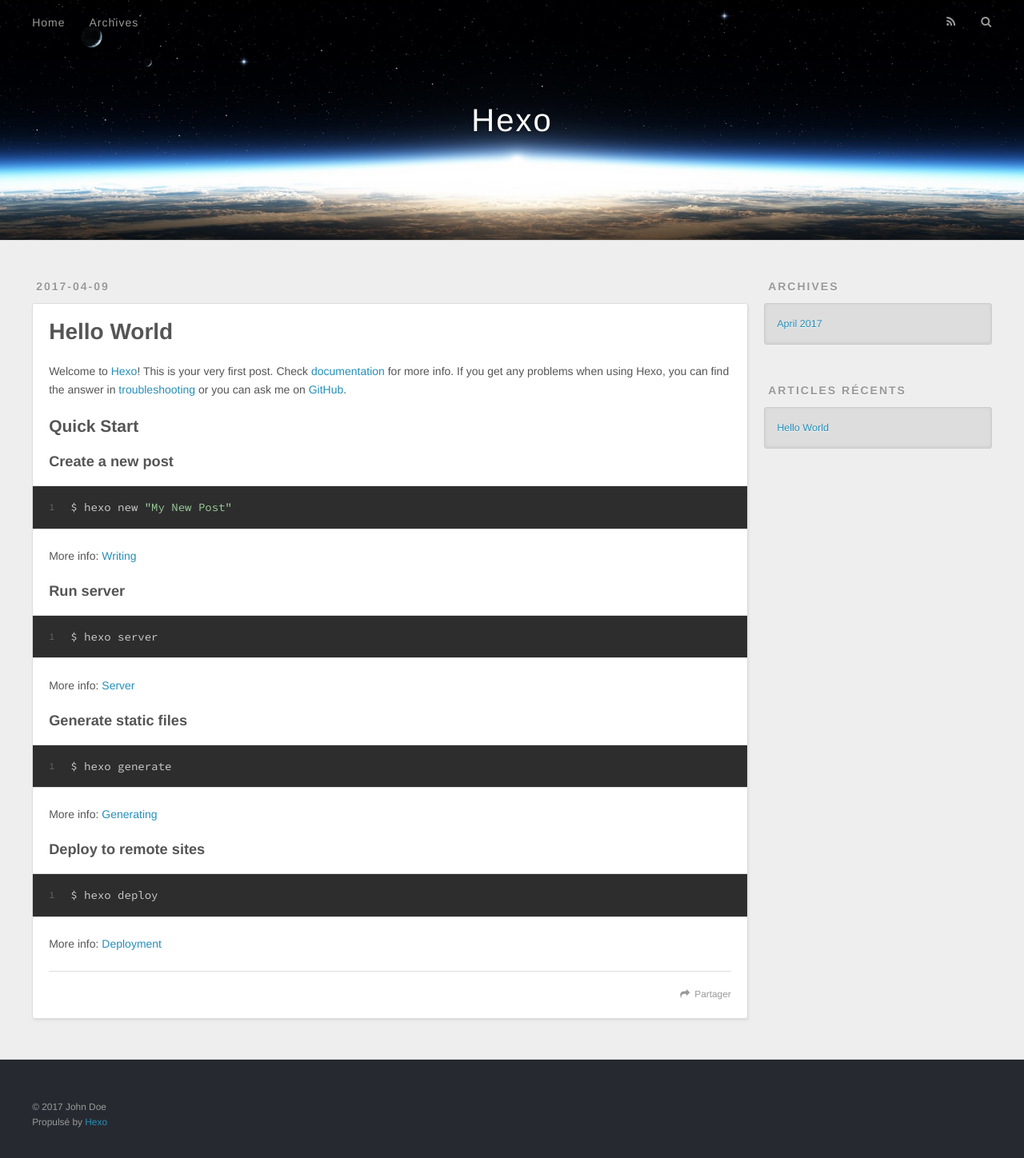
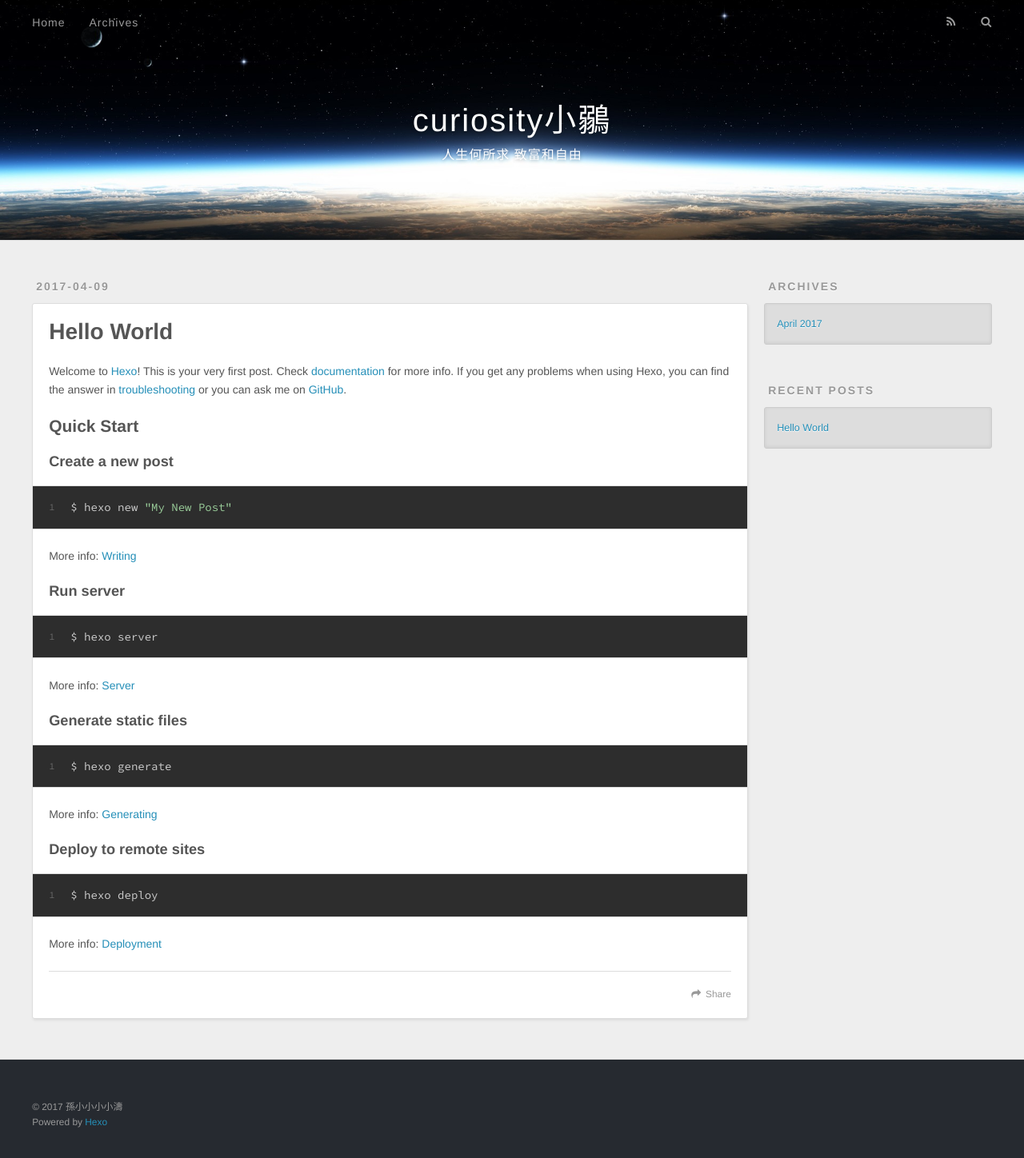
Before and after one commit to curiosityST/curiosityST.github.io, a plain HTML site: page index.html in a window 1280 px wide. Shown: the whole page at 80% size. Drawn offline with nearby package versions, Linux system fonts and the light colour scheme.

Commit message:
Site updated: 2017-04-09 15:43:49

```diff
--- a/index.html
+++ b/index.html
@@ -3,16 +3,16 @@
 <head>
   <meta charset="utf-8">
 
-  <title>Hexo</title>
+  <title>curiosity小鶸</title>
   <meta name="viewport" content="width=device-width, initial-scale=1, maximum-scale=1">
   <meta property="og:type" content="website">
-<meta property="og:title" content="Hexo">
-<meta property="og:url" content="https://curiositysun.github.io/index.html">
-<meta property="og:site_name" content="Hexo">
+<meta property="og:title" content="curiosity小鶸">
+<meta property="og:url" content="https://curiosityst.github.io/index.html">
+<meta property="og:site_name" content="curiosity小鶸">
 <meta name="twitter:card" content="summary">
-<meta name="twitter:title" content="Hexo">
+<meta name="twitter:title" content="curiosity小鶸">
 
-    <link rel="alternate" href="/atom.xml" title="Hexo" type="application/atom+xml">
+    <link rel="alternate" href="/atom.xml" title="curiosity小鶸" type="application/atom+xml">
 
 
     <link rel="icon" href="/favicon.png">
@@ -33,8 +33,12 @@
   <div id="header-outer" class="outer">
     <div id="header-title" class="inner">
       <h1 id="logo-wrap">
-        <a href="/" id="logo">Hexo</a>
+        <a href="/" id="logo">curiosity小鶸</a>
       </h1>
+
+        <h2 id="subtitle-wrap">
+          <a href="/" id="subtitle">人生何所求 致富和自由</a>
+        </h2>
 
     </div>
     <div id="header-inner" class="inner">
@@ -48,12 +52,12 @@
       </nav>
       <nav id="sub-nav">
 
-          <a id="nav-rss-link" class="nav-icon" href="/atom.xml" title="Flux RSS"></a>
+          <a id="nav-rss-link" class="nav-icon" href="/atom.xml" title="RSS Feed"></a>
 
-        <a id="nav-search-btn" class="nav-icon" title="Rechercher"></a>
+        <a id="nav-search-btn" class="nav-icon" title="Search"></a>
       </nav>
       <div id="search-form-wrap">
-        <form action="//google.com/search" method="get" accept-charset="UTF-8" class="search-form"><input type="search" name="q" class="search-form-input" placeholder="Search"><button type="submit" class="search-form-submit">&#xF002;</button><input type="hidden" name="sitesearch" value="https://curiositysun.github.io"></form>
+        <form action="//google.com/search" method="get" accept-charset="UTF-8" class="search-form"><input type="search" name="q" class="search-form-input" placeholder="Search"><button type="submit" class="search-form-submit">&#xF002;</button><input type="hidden" name="sitesearch" value="https://curiosityst.github.io"></form>
       </div>
     </div>
   </div>
@@ -96,7 +100,7 @@
 
     </div>
     <footer class="article-footer">
-      <a data-url="https://curiositysun.github.io/2017/04/09/hello-world/" data-id="cj1acu6cs00008rs6dfppsrfd" class="article-share-link">Partager</a>
+      <a data-url="https://curiosityst.github.io/2017/04/09/hello-world/" data-id="cj1acu6cs00008rs6dfppsrfd" class="article-share-link">Share</a>
 
 
     </footer>
@@ -131,7 +135,7 @@
 
 
   <div class="widget-wrap">
-    <h3 class="widget-title">Articles récents</h3>
+    <h3 class="widget-title">Recent Posts</h3>
     <div class="widget">
       <ul>
 
@@ -151,8 +155,8 @@
 
   <div class="outer">
     <div id="footer-info" class="inner">
-      &copy; 2017 John Doe<br>
-      Propulsé by <a href="http://hexo.io/" target="_blank">Hexo</a>
+      &copy; 2017 孫小小小小濤<br>
+      Powered by <a href="http://hexo.io/" target="_blank">Hexo</a>
     </div>
   </div>
 </footer>
```
Also changed, not shown: 2017/04/09/hello-world/index.html (+16 -12 lines), archives/2017/04/index.html (+17 -13 lines), archives/2017/index.html (+17 -13 lines), archives/index.html (+17 -13 lines).
